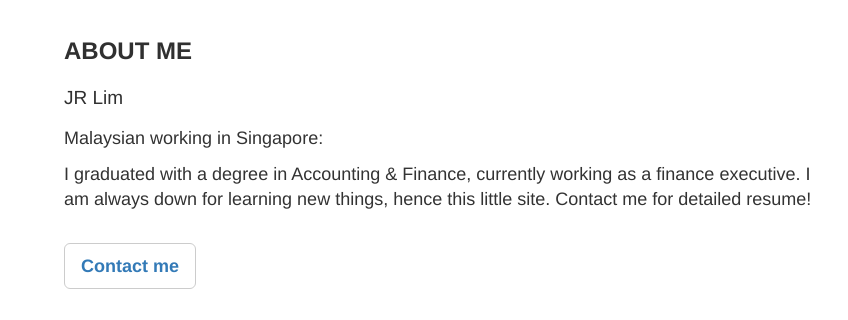
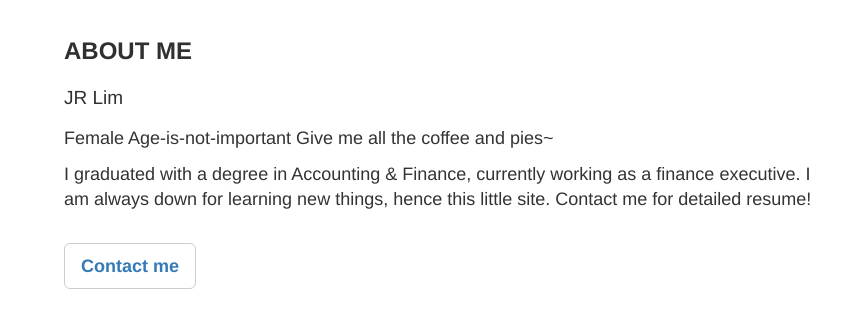
Before and after one commit to JRLim0902/myprofile, a plain HTML site: page index.html in a window 1280 px wide. Shown: the part 228-548 px from the top of the page, 0-848 px from the left. Drawn offline with nearby package versions, Linux system fonts and the light colour scheme.

Commit message:
Update index.html

```diff
--- a/index.html
+++ b/index.html
@@ -25,7 +25,7 @@
             <div class="col-sm-8">
                 <h2>About Me</h2>
                 <h4>JR Lim</h4>
-                <p>Malaysian working in Singapore:</p>
+                <p>Female  Age-is-not-important  Give me all the coffee and pies~</p>
                 <!--
                 <ul class="list">
                     <li><span class="glyphicon glyphicon-user logo-small"></span> Female</li>
```
